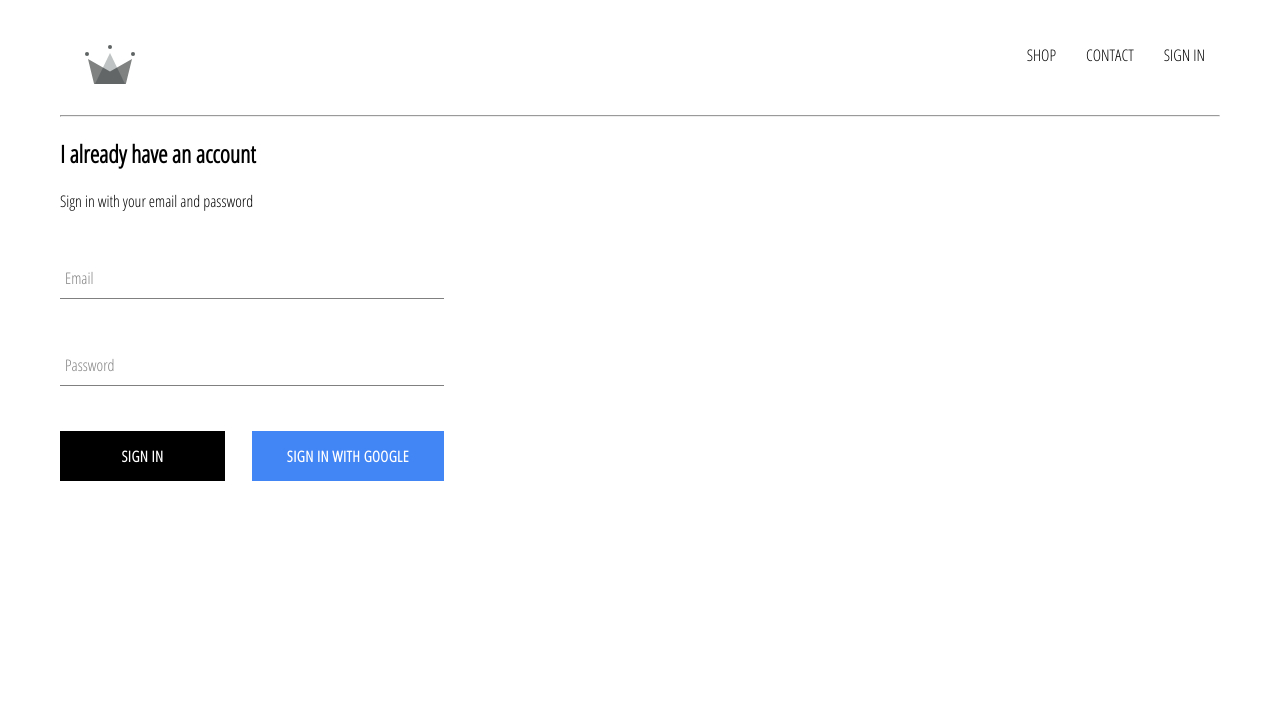
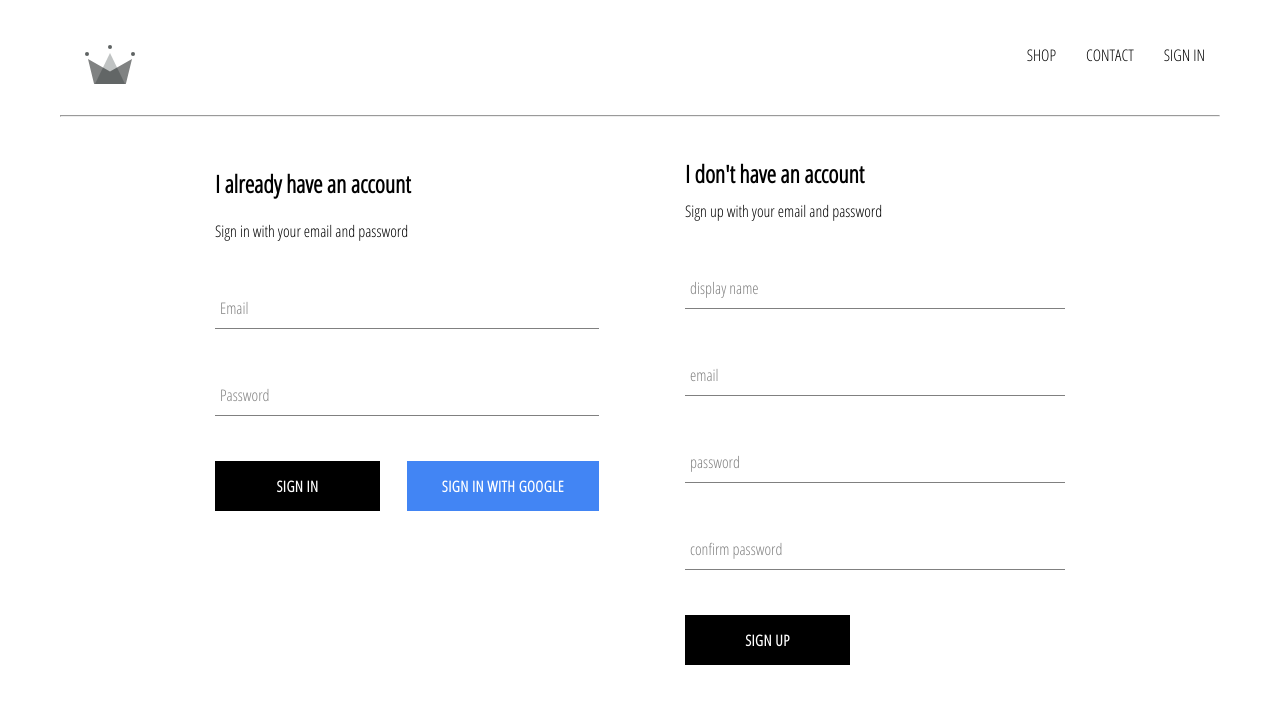
Before and after one commit to tholscoa/react-ecommerce, a React (Create React App) app: page /signin in a window 1280 px wide. Shown: the top 704 px of the page. Built offline with nearby package versions, Linux system fonts and the light colour scheme; no server answers.

Commit message:
implemented ability  to store user into firebase

```diff
--- a/src/components/custom-button/custom-button.component.jsx
+++ b/src/components/custom-button/custom-button.component.jsx
@@ -2,8 +2,8 @@
 
 import './custom-button.styles.scss';
 
-const CustomButton = ({children, isGoogleSignIn, ...otherProps}) => (
-  <button className={`${isGoogleSignIn ? 'google-sign-in' : ''} custom-button`} {...otherProps}>
+const CustomButton = ({children, isgooglesignin, ...otherProps}) => (
+  <button className={`${isgooglesignin ? 'google-sign-in' : ''} custom-button`} {...otherProps}>
     {children}
   </button>
 );
--- a/src/components/header/header.component.jsx
+++ b/src/components/header/header.component.jsx
@@ -21,7 +21,7 @@
         currentUser ?
         <div className="option" onClick={() => auth.signOut()}>SIGN OUT</div>
         :
-        <Link className='option' to='/signin' isGoogleSignIn>SIGN IN</Link>
+        <Link className='option' to='/signin' isgooglesignin>SIGN IN</Link>
       }
     </div>
   </div>
--- a/src/components/sign-in/sign-in.component.jsx
+++ b/src/components/sign-in/sign-in.component.jsx
@@ -30,12 +30,12 @@
 
   render() {
     return (
-      <div class='sign-in' >
+      <div className='sign-in' >
         <h2>I already have an account</h2>
         <span>Sign in with your email and password</span>
 
         <form onSubmit={this.handleSubmit} >
-          <FormInput class='form-input'
+          <FormInput className='form-input'
             type="email"
             handleChange={this.onHandleChange}
             name='email'
@@ -44,7 +44,7 @@
             required />
 
           <FormInput
-            class='form-input'
+            className='form-input'
             type="password"
             handleChange={this.onHandleChange}
             name='password'
@@ -52,9 +52,9 @@
             label='Password'
             required />
 
-          <div class='buttons'>
+          <div className='buttons'>
           <CustomButton type='button'>Sign in</CustomButton>
-          <CustomButton onClick={signInWithGoogle} isGoogleSignIn>Sign in with google</CustomButton>
+          <CustomButton onClick={signInWithGoogle} isgooglesignin>Sign in with google</CustomButton>
           </div>
         </form>
       </div>
--- /dev/null
+++ b/src/components/sign-up/sign-up.component.jsx
@@ -0,0 +1,103 @@
+import React from 'react';
+import FormInput from '../form-input/form-input.component';
+import CustomButton from '../custom-button/custom-button.component';
+
+import './sign-up.styles.scss';
+import { auth, createUserAuthProfile } from '../../firebase/firebase.utils';
+
+class SignUp extends React.Component {
+  constructor() {
+    super();
+
+    this.state = {
+      displayName: '',
+      email: '',
+      password: '',
+      confirmPassword: '',
+    }
+  }
+
+  handleSubmit = async (event) => {
+    event.preventDefault();
+    const {displayName, email, password, confirmPassword}= this.state;
+
+    if(password !== confirmPassword){
+      alert("password don't match");
+      return;
+    }
+
+    try{
+      const { user } = await auth.createUserWithEmailAndPassword(email, password);
+
+      await createUserAuthProfile(user, {displayName});
+
+      this.setState({
+        displayName: '',
+        email: '',
+        password: '',
+        confirmPassword: '',
+      })
+    }catch(error){
+      console.error(error);
+    }
+  };
+
+  onHandleChange= (event) =>{
+    const {value, name} = event.target;
+    this.setState({[name]:value})
+  }
+
+  render() {
+    const {displayName, email, password, confirmPassword} = this.state;
+    return (
+      <div className='sign-up'>
+        <h2 className='title'>I don't have an account</h2>
+        <span>Sign up with your email and password</span>
+
+        <form onSubmit={this.handleSubmit} className='sign-up-form'>
+          <FormInput className='form-input'
+            type="text"
+            handleChange={this.onHandleChange}
+            name='displayName'
+            value={displayName}
+            label='display name'
+            required
+          />
+
+          <FormInput className='form-input'
+            type="email"
+            handleChange={this.onHandleChange}
+            name='email'
+            value={email}
+            label='email'
+            required
+          />
+
+          <FormInput className='form-input'
+            type="password"
+            handleChange={this.onHandleChange}
+            name='password'
+            value={password}
+            label='password'
+            required
+          />
+
+          <FormInput className='form-input'
+            type="password"
+            handleChange={this.onHandleChange}
+            name='confirmPassword'
+            value={confirmPassword}
+            label='confirm password'
+            required
+          />
+
+          <CustomButton type='submit'>Sign Up</CustomButton>
+        </form>
+
+
+      </div>
+    )
+  }
+}
+
+export default SignUp;
--- /dev/null
+++ b/src/components/sign-up/sign-up.styles.scss
@@ -0,0 +1,9 @@
+.sign-up {
+  display: flex;
+  flex-direction: column;
+  width: 380px;
+
+  .title {
+    margin: 10px 0;
+  }
+}
--- a/src/components/signinsignup/sign-in-sign-out.component.jsx
+++ b/src/components/signinsignup/sign-in-sign-out.component.jsx
@@ -2,10 +2,12 @@
 
 import './sign-in-sign-out.styles.scss';
 import SignIn from '../sign-in/sign-in.component';
+import SignUp from '../sign-up/sign-up.component';
 
 const SignInSignOut = () => (
-  <div>
+  <div className='sign-in-and-sign-up'>
     <SignIn />
+    <SignUp />
   </div>
 );
 
--- a/src/components/signinsignup/sign-in-sign-out.styles.scss
+++ b/src/components/signinsignup/sign-in-sign-out.styles.scss
@@ -0,0 +1,6 @@
+.sign-in-and-sign-up {
+  width: 850px;
+  display: flex;
+  justify-content: space-between;
+  margin: 30px auto;
+}
```
Also changed, not shown: 1 other file (tests, documents, lock files or other folders).
